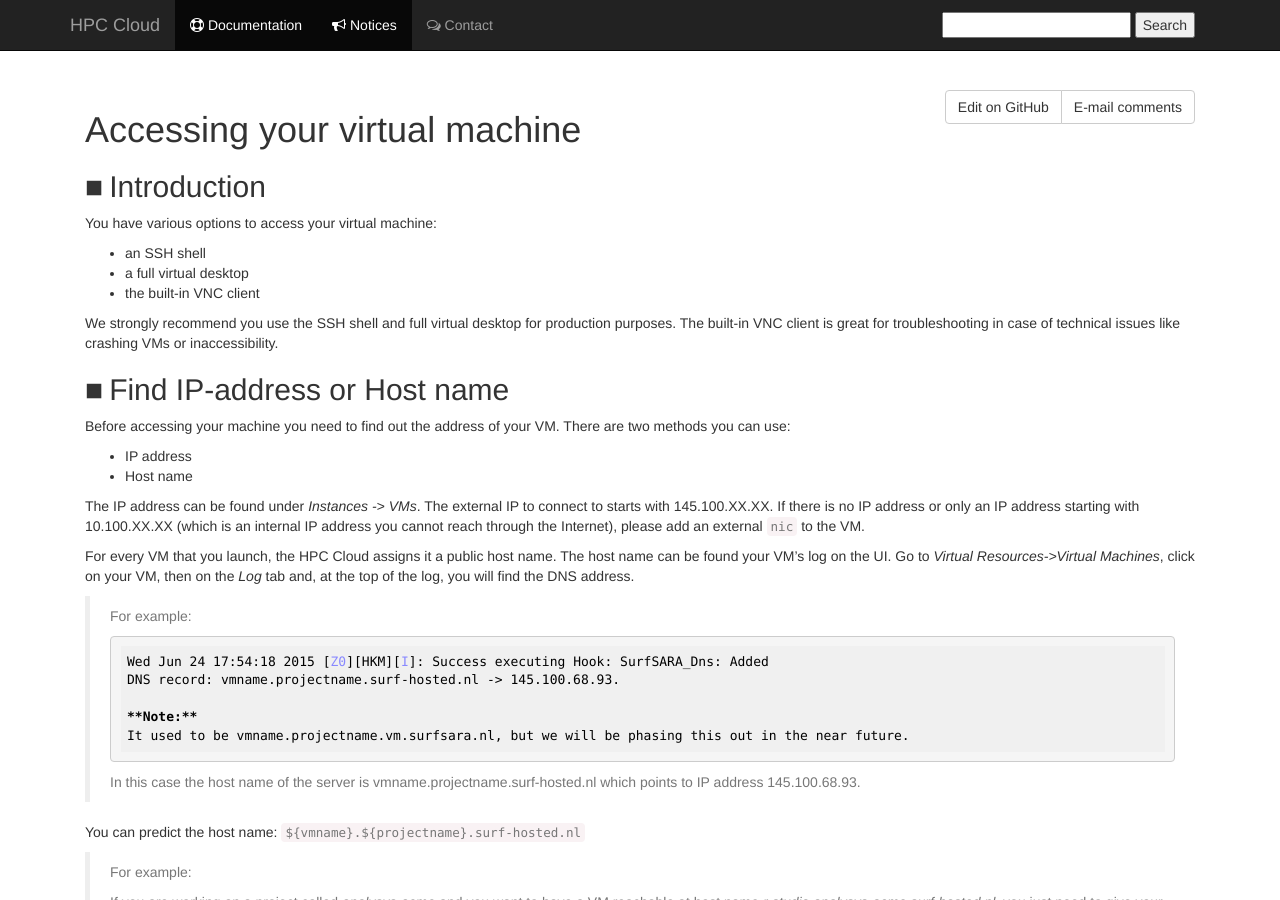
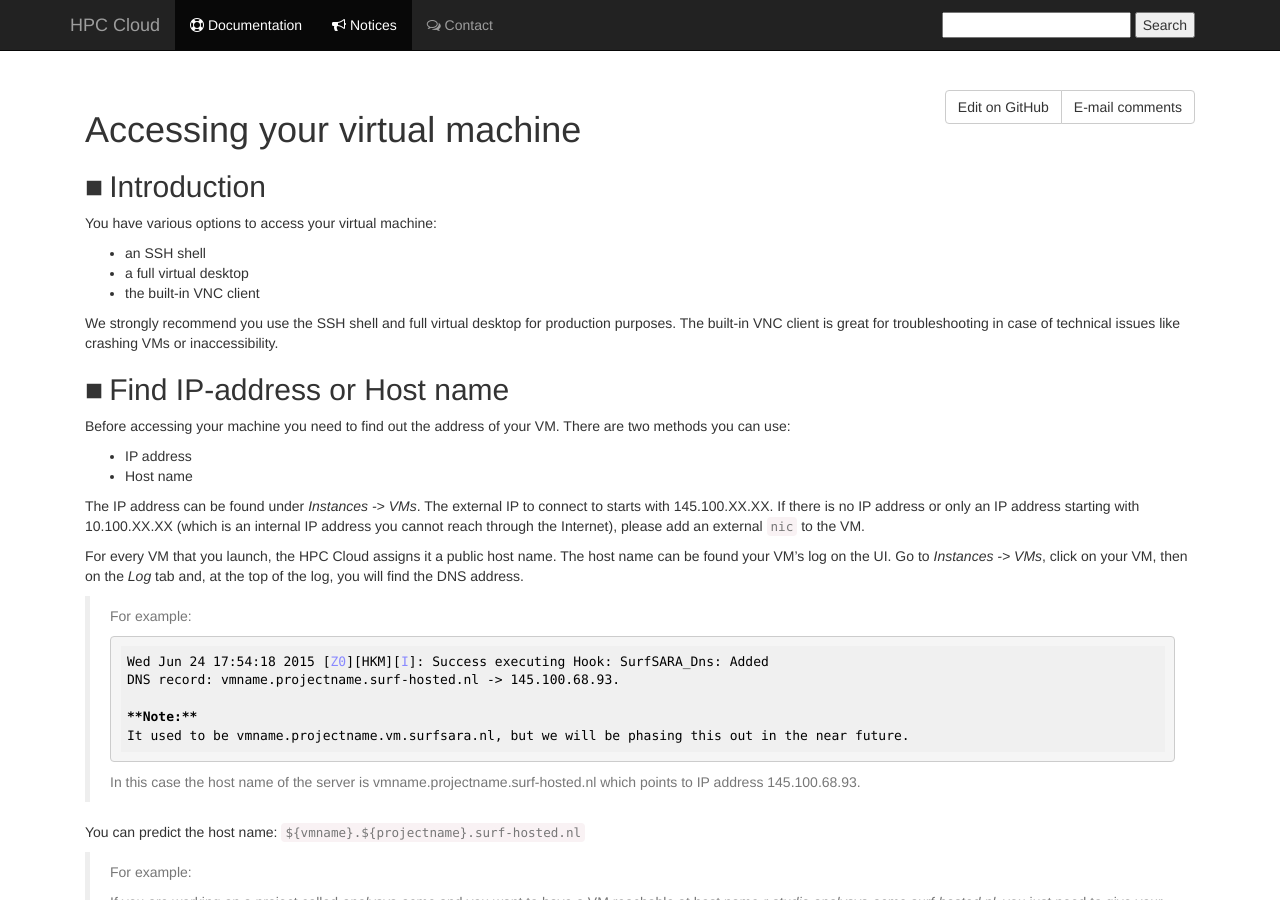
Before and after one commit to sara-nl/clouddocs, a Jekyll site: the page built from access-your-VM.markdown, in a window 1280 px wide and 900 px high. Built offline with Jekyll 4.4.1, drawn with Linux system fonts in a browser that asks for light colours; nearby versions of some CDN libraries; our own code applies the rules of GitHub Pages for plain Markdown files.

Commit message:
Update access-your-VM.markdown

```diff
--- a/access-your-VM.markdown
+++ b/access-your-VM.markdown
@@ -22,7 +22,7 @@ Before accessing your machine you need to find out the address of your VM. There
 
 The IP address can be found under _Instances -> VMs_. The external IP to connect to starts with 145.100.XX.XX. If there is no IP address or only an IP address starting with 10.100.XX.XX (which is an internal IP address you cannot reach through the Internet), please add an external `nic` to the VM.
 
-For every VM that you launch, the HPC Cloud assigns it a public host name. The host name can be found your VM's log on the UI. Go to _Virtual Resources->Virtual Machines_, click on your VM, then on the _Log_ tab and, at the top of the log, you will find the DNS address.
+For every VM that you launch, the HPC Cloud assigns it a public host name. The host name can be found your VM's log on the UI. Go to _Instances -> VMs_, click on your VM, then on the _Log_ tab and, at the top of the log, you will find the DNS address.
 
 >For example:
 >
```
